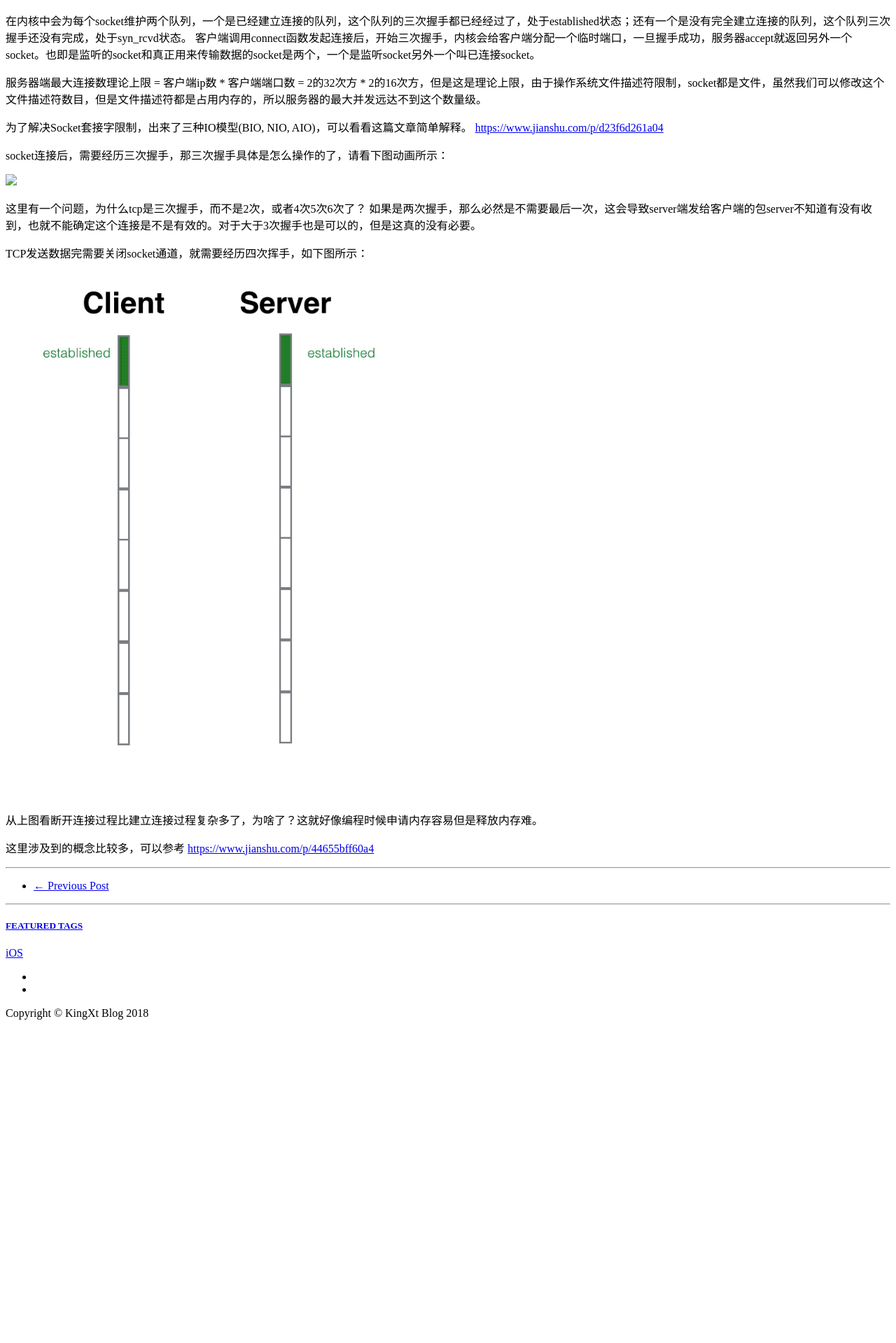
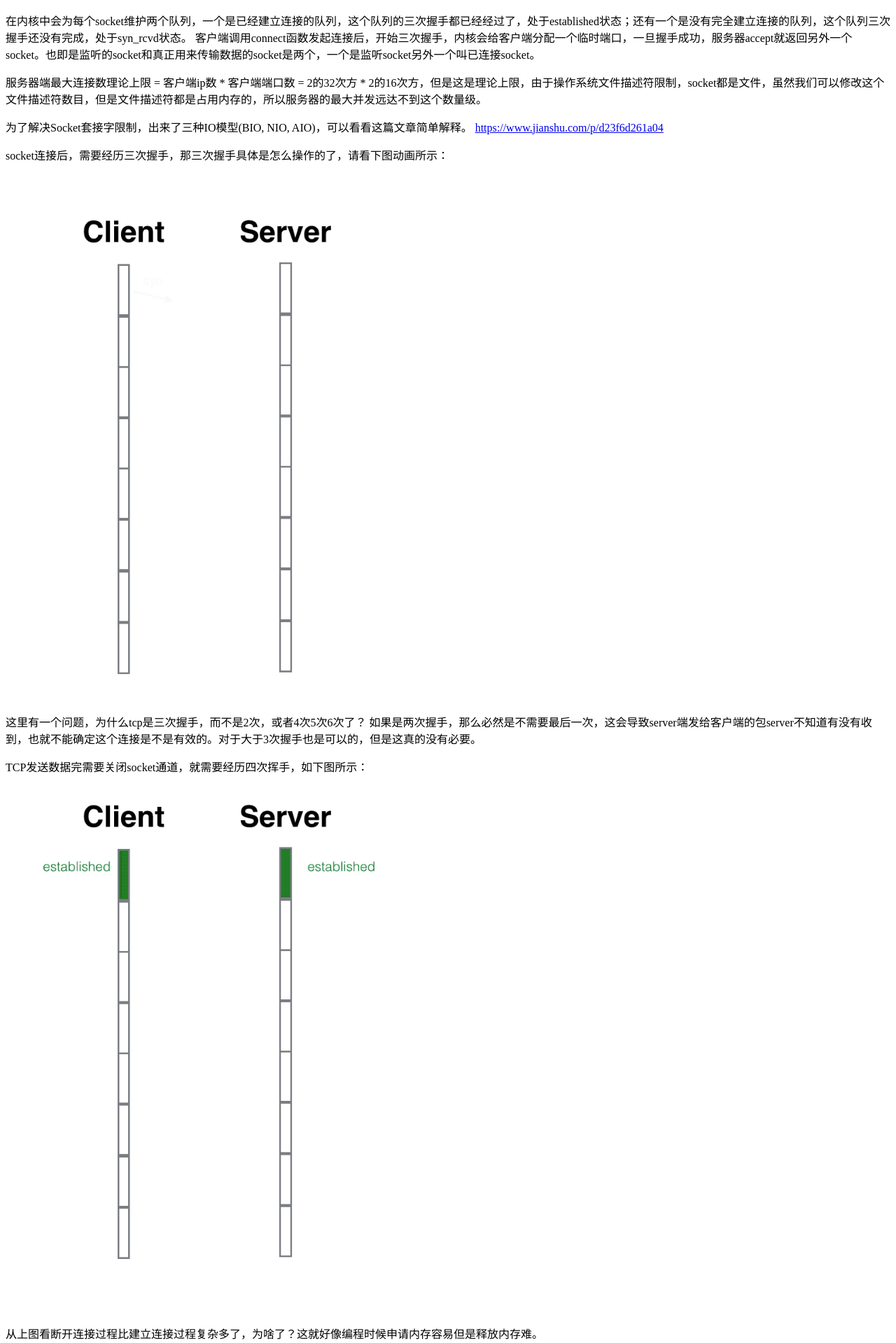
Before and after one commit to kingxt/kingxt.github.io, a Jekyll site: the page built from _posts/2018-10-14-网络是怎样连接的.md, in a window 1280 px wide. Shown: the part 3552-5471 px from the top of the page at 70% size. Built offline with Jekyll 4.4.1, drawn with Linux system fonts in a browser that asks for light colours; nearby versions of some CDN libraries; comment, search, counter and statistics services are not loaded; before the commit the page ends 5051 px from its top, so only the background shows below that.

Commit message:
update post

```diff
--- a/_posts/2018-10-14-网络是怎样连接的.md
+++ b/_posts/2018-10-14-网络是怎样连接的.md
@@ -66,7 +66,7 @@ TCP的服务器需要先监听一个端口，一般是先调用bind函数给sock
 
 socket连接后，需要经历三次握手，那三次握手具体是怎么操作的了，请看下图动画所示：
 
-<img src="../img/post/network-http-handshake.gif" width="600"/>
+<img src="/img/post/network-http-handshake.gif" width="600"/>
 
 这里有一个问题，为什么tcp是三次握手，而不是2次，或者4次5次6次了？
 如果是两次握手，那么必然是不需要最后一次，这会导致server端发给客户端的包server不知道有没有收到，也就不能确定这个连接是不是有效的。对于大于3次握手也是可以的，但是这真的没有必要。
```
